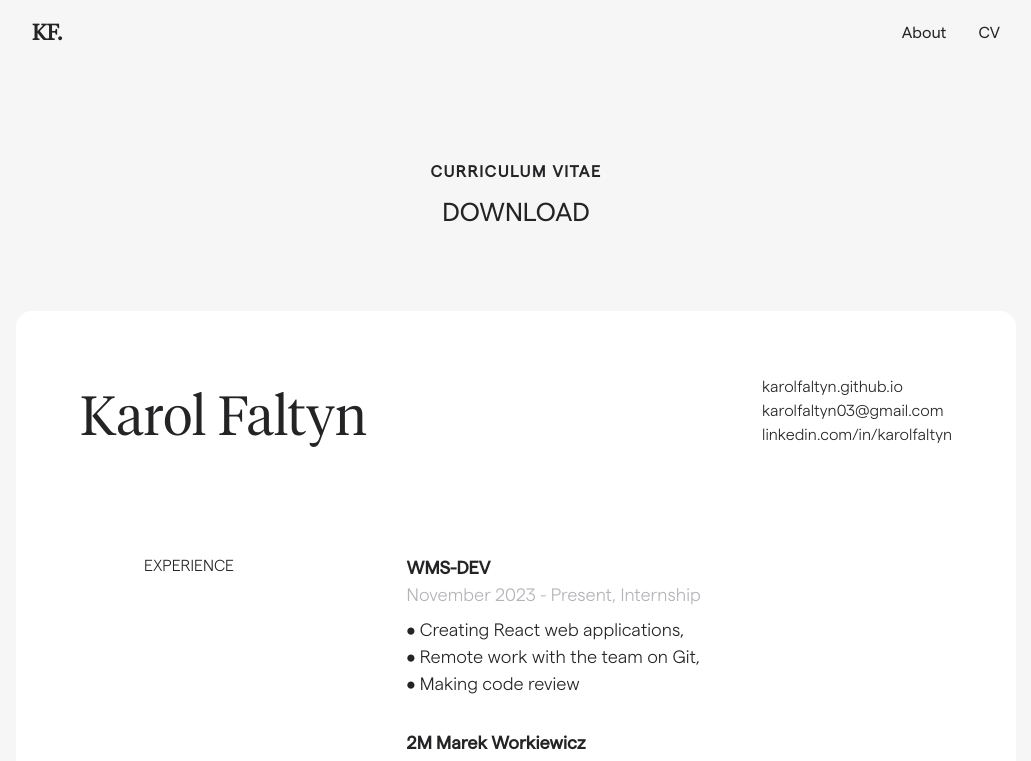
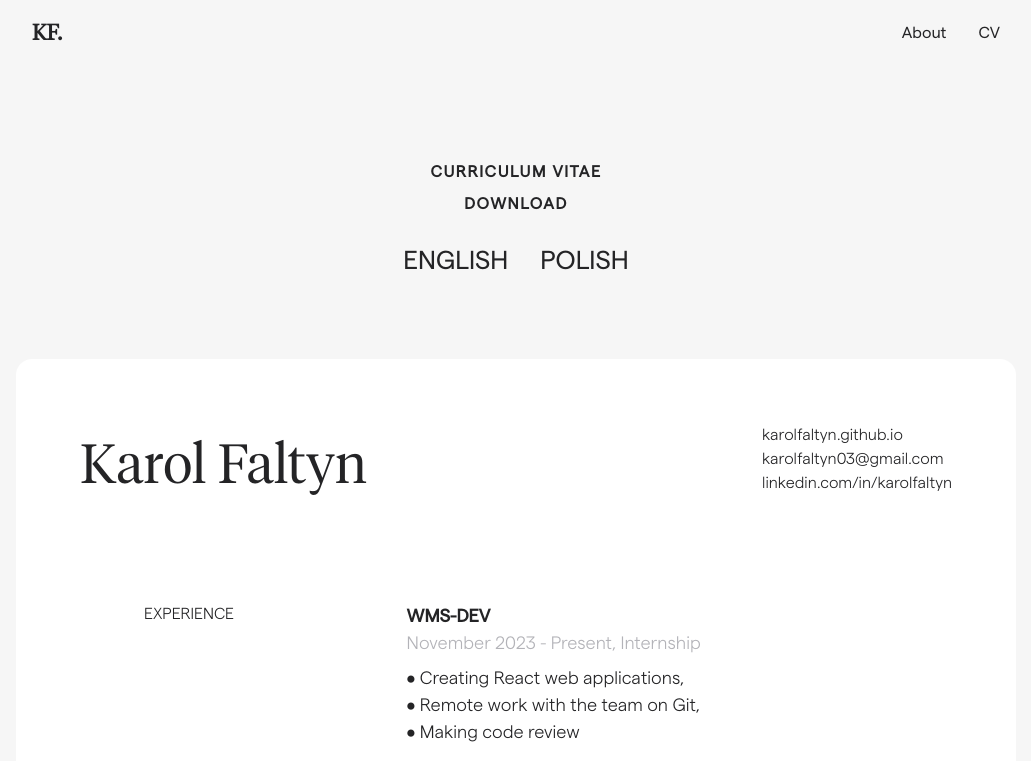
Before and after one commit to karolfaltyn/karolfaltyn.github.io, a React (Create React App) app: page /#/cv in a window 1280 px wide. Shown: the top 761 px of the page, without its empty margins (124-1155 px from the left). Built offline with nearby package versions, Linux system fonts and the light colour scheme.

Commit message:
added polish CV

```diff
--- a/src/assets/style/mydata.css
+++ b/src/assets/style/mydata.css
@@ -32,7 +32,6 @@
 .MyData__title a {
   font-family: var(--ff-regular);
   font-size: var(--fs-large-paragraph);
-  margin-bottom: 5rem;
   text-decoration: none;
   color: var(--font-clr);
 }
@@ -40,6 +39,13 @@
 .MyData__title a:hover {
   transition: all 0.2s ease-in-out;
   opacity: 65%;
+}
+
+.MyData__download {
+  margin-top: 1rem;
+  display: flex;
+  gap: 2rem;
+  margin-bottom: 5rem;
 }
 
 .MyData__name-contacts {
--- a/src/components/MyData.jsx
+++ b/src/components/MyData.jsx
@@ -1,5 +1,5 @@
 import "../assets/style/mydata.css";
-// import CV_Karol_Faltyn from "../assets/CV_Karol_Faltyn.pdf";
+import CV_Karol_Faltyn from "../assets/CV-Faltyn-Karol.pdf";
 
 export const MyData = () => {
   return (
@@ -8,9 +8,15 @@ export const MyData = () => {
         <div className="container">
           <div className="MyData__title">
             <h2>CURRICULUM VITAE</h2>
-            <a href="##" target="_blank" rel="noreferrer">
-              DOWNLOAD
-            </a>
+            <h2>DOWNLOAD</h2>
+            <div className="MyData__download">
+              <a href="##" target="_blank" rel="noreferrer">
+                ENGLISH
+              </a>
+              <a href={CV_Karol_Faltyn} target="_blank" rel="noreferrer">
+                POLISH
+              </a>
+            </div>
           </div>
           <div className="MyData__content">
             <div className="MyData__name-contacts">
```
Also changed, not shown: 1 other file (tests, documents, lock files or other folders).
